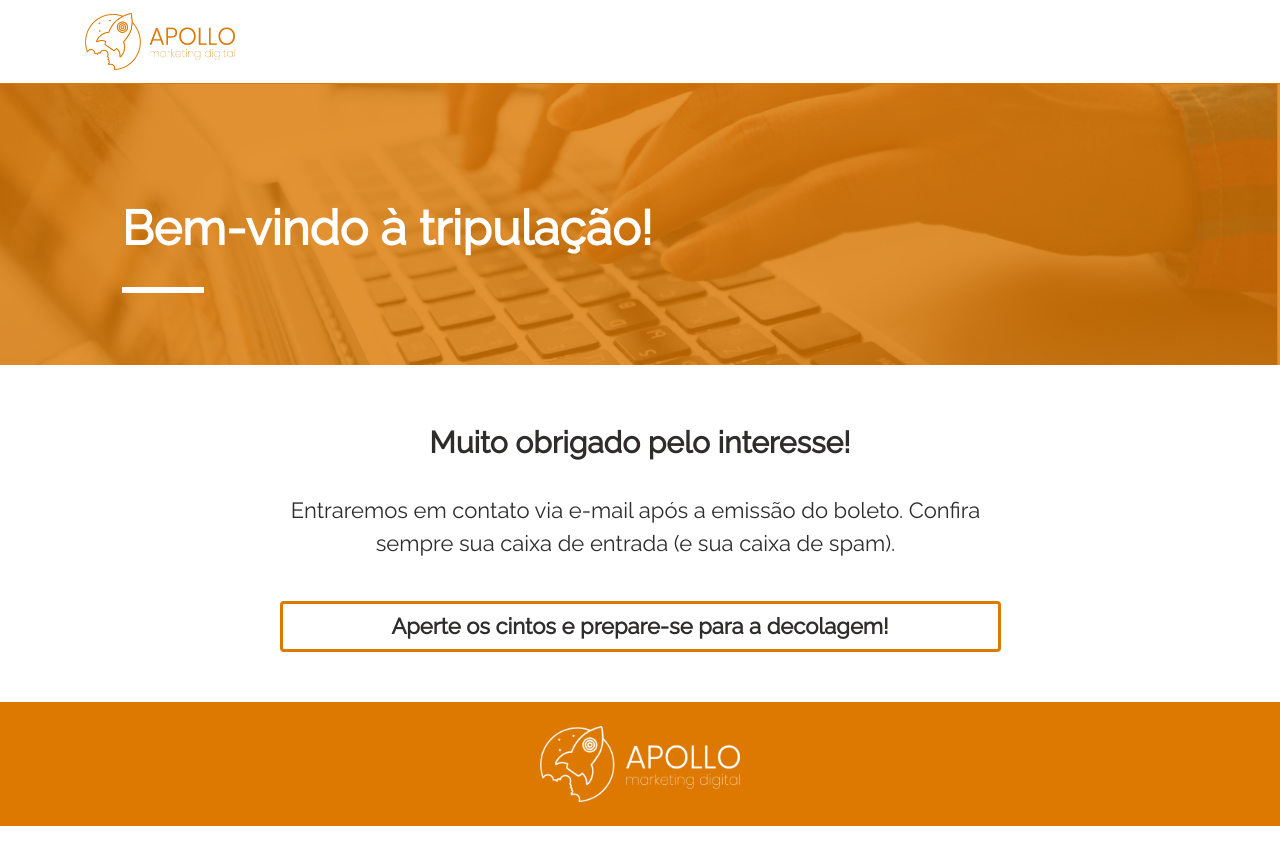
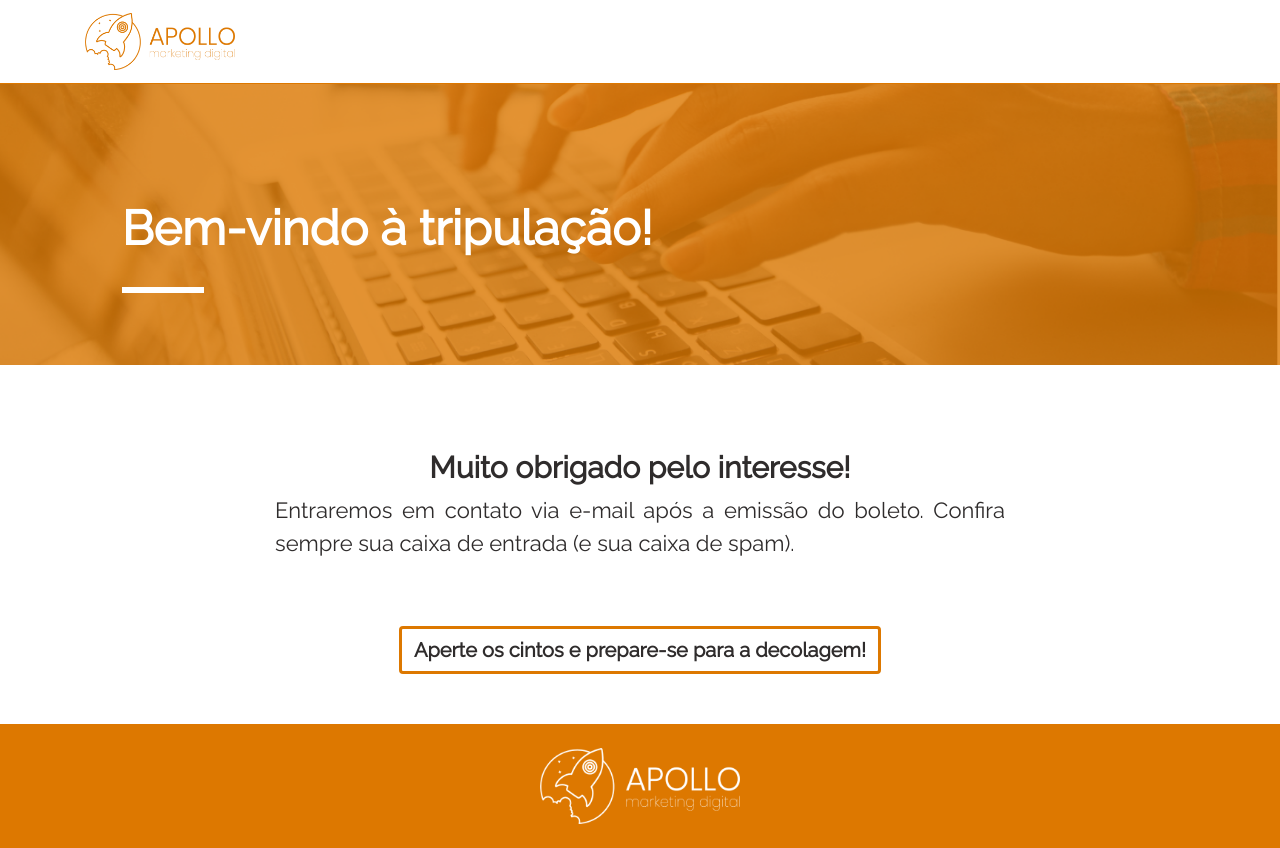
Before and after one commit to alinelee12/gamaacademy, a plain HTML site: page thankyou.html in a window 1280 px wide. Before the commit the page ends 826 px from the top, so only its background shows below. Drawn offline with nearby package versions, Linux system fonts and the light colour scheme.

Commit message:
Arruma TKY page (texto e estilo)

```diff
--- a/style.css
+++ b/style.css
@@ -154,7 +154,7 @@ li {
   font-family: 'Raleway', sans-serif;
   font-size: 22px;
  /* font-weight: 600; */
-  width: 721px;
+ /* width: 721px; */
   text-align: center;
 }
 /* header campanha */
--- a/thankyou.html
+++ b/thankyou.html
@@ -34,18 +34,17 @@
   </header>
   <main>
 
-    <div class="container text-center">
-      <h2> Muito obrigado pelo interesse! </h2>
+    <div class="container pform">
+      <h2 class="text-center"> Muito obrigado pelo interesse! </h2>
       <div class="row justify-content-center">
         <div class="col-md-8 text-justify">
-          <p class="pform">
-            Entraremos em contato via e-mail após a emissão do boleto. Confira sempre sua caixa de entrada (e sua caixa de spam).
-          </p>
+          <p>Entraremos em contato via e-mail após a emissão do boleto.
+          Confira sempre sua caixa de entrada (e sua caixa de spam).</p>
         </div>
       </div>
       <div class="row justify-content-center">
         <div class="col-md-8 text-center">
-          <button class="btn cta button-wrap pform">Aperte os cintos e prepare-se para a decolagem!</button>
+          <button class="btn cta button-wrap">Aperte os cintos e prepare-se para a decolagem!</button>
         </div>
       </div>
     </div>
```
